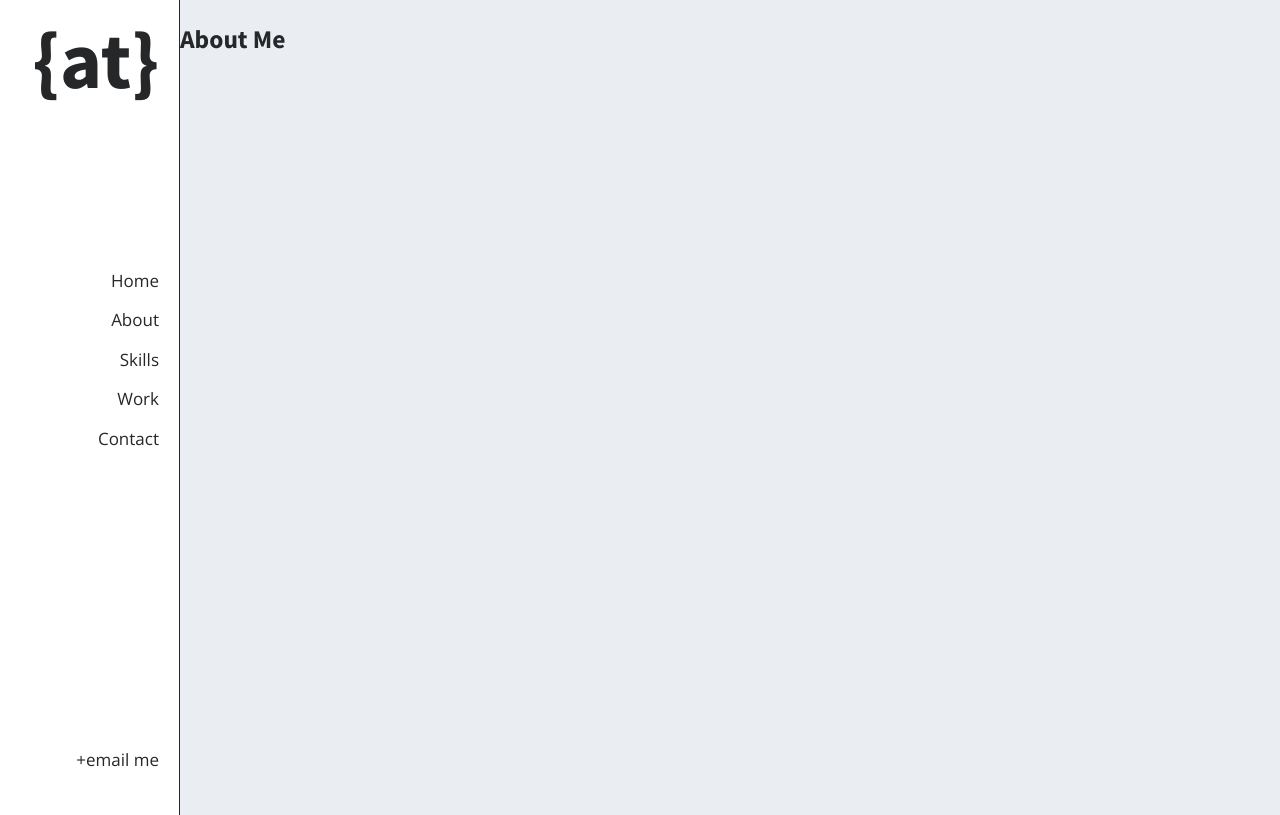
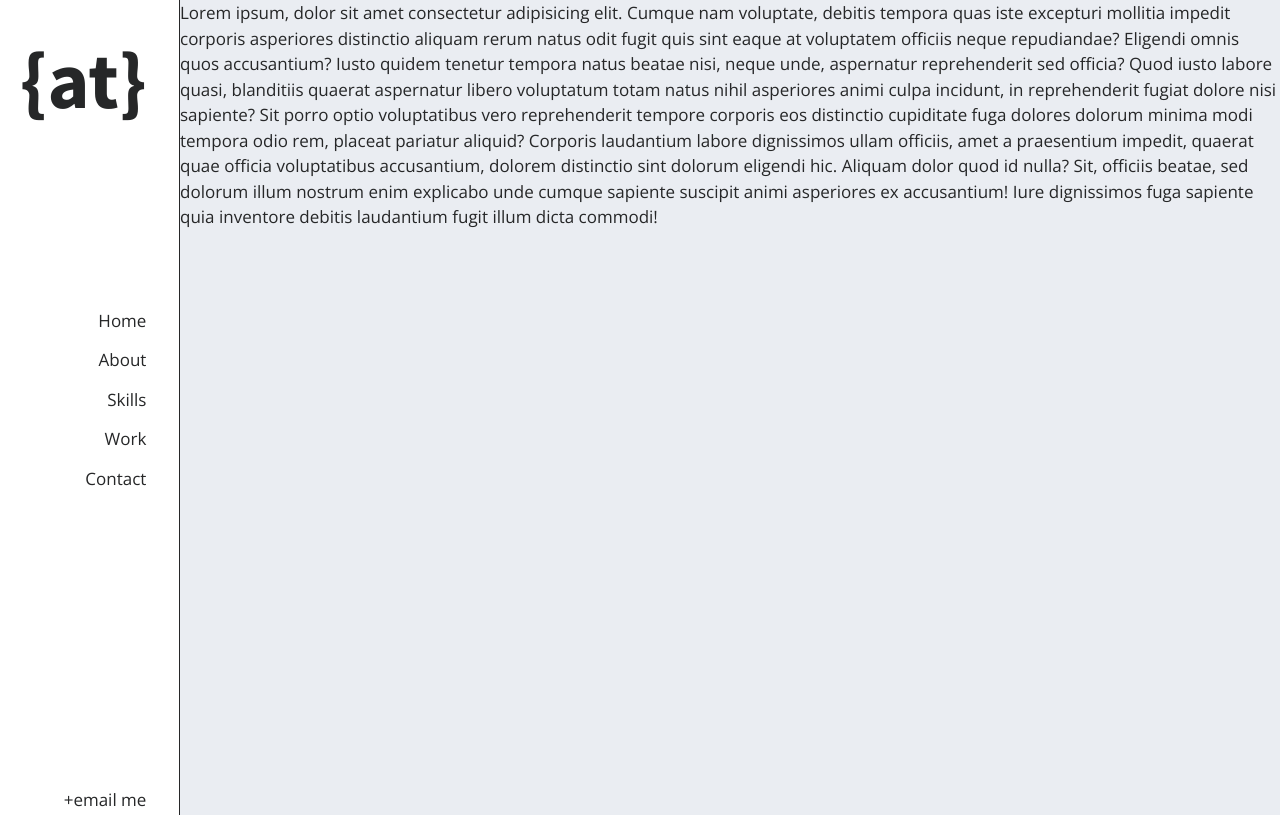
Before and after one commit to atolaini/person-portfolio, a website: page src/index.html in a window 1280 px wide. Shown: the top 815 px of the page. Drawn offline with nearby package versions, Linux system fonts and the light colour scheme.

Commit message:
layout structre working

```diff
--- a/src/index.html
+++ b/src/index.html
@@ -9,7 +9,9 @@
     <title>Adam Tolaini | Portfolio</title>
 </head>
 <body>
+    <div class="homewrap">
         <header class="homeHeader">
+            <div class="homeHeader__content">
                 <a href="" class="navBar__logo">
                     <h1>{at}</h1>
                 </a>
@@ -33,15 +35,13 @@
                     </ul>
                     <a href="mailto:adam.tolaini@gmail.com" class="emailLink">+email me</a>
                 </nav>
+            </div>
+
         </header>
-    <div class="homeSections">
-        <section class="about">
-            <div class="container">
-                <h1 class="about__heading">About Me</h1>
+        <div class="allSections">
+            <p>Lorem ipsum, dolor sit amet consectetur adipisicing elit. Cumque nam voluptate, debitis tempora quas iste excepturi mollitia impedit corporis asperiores distinctio aliquam rerum natus odit fugit quis sint eaque at voluptatem officiis neque repudiandae? Eligendi omnis quos accusantium? Iusto quidem tenetur tempora natus beatae nisi, neque unde, aspernatur reprehenderit sed officia? Quod iusto labore quasi, blanditiis quaerat aspernatur libero voluptatum totam natus nihil asperiores animi culpa incidunt, in reprehenderit fugiat dolore nisi sapiente? Sit porro optio voluptatibus vero reprehenderit tempore corporis eos distinctio cupiditate fuga dolores dolorum minima modi tempora odio rem, placeat pariatur aliquid? Corporis laudantium labore dignissimos ullam officiis, amet a praesentium impedit, quaerat quae officia voluptatibus accusantium, dolorem distinctio sint dolorum eligendi hic. Aliquam dolor quod id nulla? Sit, officiis beatae, sed dolorum illum nostrum enim explicabo unde cumque sapiente suscipit animi asperiores ex accusantium! Iure dignissimos fuga sapiente quia inventore debitis laudantium fugit illum dicta commodi!</p>
+            <div style="height: 2000px"></div>
         </div>
-        </section>
-
-        <div style="height: 2000px"></div>
     </div>
 </body>
 </html>
--- a/src/scss/abstract/_var.scss
+++ b/src/scss/abstract/_var.scss
@@ -4,5 +4,6 @@ $headingPrimary: Source Sans Pro;
 
 //COLORS
 $white: white;
+$black: black;
 $lightGrey: #eaedf2;
 $darkGrey: #262728;
--- a/src/scss/components/_navigation.scss
+++ b/src/scss/components/_navigation.scss
@@ -8,11 +8,11 @@
 
     &__logo {
         display: block;
-        text-align: right;
-        padding-right: 2rem;
+        padding: 2rem;
         font-size: 4rem;
         font-family: $headingPrimary;
         color: inherit;
+
 
     }
 
--- a/src/scss/layout/layout.scss
+++ b/src/scss/layout/layout.scss
@@ -1,5 +1,4 @@
-.homeSections {
+.homewrap {
     display: flex;
-    flex-direction: column;
-    position: relative;
+    min-height: 100vh;
 }
--- a/src/scss/main.scss
+++ b/src/scss/main.scss
@@ -7,4 +7,4 @@
 @import "layout/layout";
 
 @import "pages/index";
-@import "pages/aboutMe";
+@import "pages/homeSection";
--- a/src/scss/pages/_aboutMe.scss
+++ /dev/null
@@ -1,6 +0,0 @@
-.about {
-    background-image: url('/src/img/me.jpg');
-    height: 75vh;
-    background-position: center left;
-    background-repeat: no-repeat;
-}
--- a/src/scss/pages/_index.scss
+++ b/src/scss/pages/_index.scss
@@ -1,9 +1,13 @@
 .homeHeader {
     background-color: $white;
-    width: 18rem;
-    position: fixed;
-    display: flex;
-    flex-direction: column;
+    min-width: 18rem;
     border-right: 1px solid $darkGrey;
-    z-index: 20;
+    position: relative;
+
+    &__content {
+        position: fixed;
+        top: 0;
+        left: 0;
+
+    }
 }
--- /dev/null
+++ b/src/scss/pages/homeSection.scss
@@ -0,0 +1,17 @@
+
+
+.home {
+    background-image:
+        linear-gradient(to right, rgba($white, .4), rgba($darkGrey, .3)),
+        url('/src/img/me.jpg');
+    height: 50vh;
+    width: 100vw;
+    background-position: bottom;
+    background-repeat: no-repeat;
+    background-size: cover;
+    background-attachment: fixed;
+
+    &__contents {
+        background-color: coral;
+    }
+}
```
Also changed, not shown: dist/css/layout/layout.css, dist/css/main.css. Lines whose indentation alone changed are shown as unchanged.
